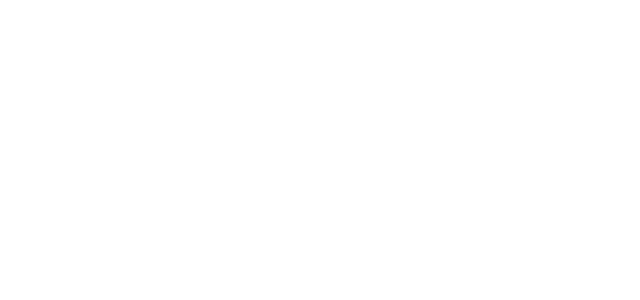
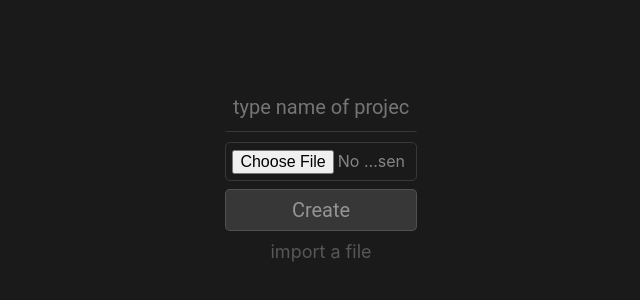
Before and after one commit to bitlxn/OpenDo, a Svelte app: page / in a window 1280 px wide. Shown: the part 228-528 px from the top of the page, without its empty margins (319-959 px from the left). Built offline with nearby package versions, Linux system fonts and the light colour scheme.

Commit message:
made create project page

```diff
--- a/public/global.css
+++ b/public/global.css
@@ -10,6 +10,8 @@
 	padding: 8px;
 	box-sizing: border-box;
 	font-family: -apple-system, BlinkMacSystemFont, "Segoe UI", Roboto, Oxygen-Sans, Ubuntu, Cantarell, "Helvetica Neue", sans-serif;
+	margin: 0;
+	padding: 0;
 }
 
 a {
--- a/src/App.svelte
+++ b/src/App.svelte
@@ -1,8 +1,162 @@
 <script>
+	let fileLocation = "Browse Location";
+	let fileName = "";
+
+	function browseResult(){
+		var fileInput = document.getElementById('fileInput');
+		fileLocation = fileInput.value;
+		console.log(fileLocation);
+	}
+
+	function createFile() {
+		const fileNameHtml = document.getElementById("fileName");
+		// if something is typed in the input box
+		if (fileNameHtml.value != "") {
+			document.getElementById("needName").style.display = "none";
+
+
+		}
+		else {
+			document.getElementById("needName").style.display = "flex";
+
+
+			return;
+		}
+	}
 </script>
 
-<main class="App" id="App">
-</main>
+<div class="App" id="App">
+	<div class="createProject">
+		<input type="text" name="fileNameInputName" class="fileNameInput" id="fileName" placeholder="type name of project here">
+		<input type="file" onchange="browseResult(event)" id="fileInput" class="fileInput">
+		<button class="createProjectButton" on:click={createFile}>Create <span class="hideProject">Project</span></button>
+		<span class="needName" id="needName">You need a name, please enter a name for your project.</span>
+		<span class="importFile">import a file</span>
+	</div>
+</div>
 
 <style>
+	.App {
+		background: rgb(26, 26, 26);
+		width: 100%;
+		height: 100%;
+		display: flex;
+		flex-direction: column;
+		justify-content: center;
+		align-items: center;
+	}
+
+	.createProject {
+		width: 100%;
+		height: 100%;
+		display: flex;
+		flex-direction: column;
+		justify-content: center;
+		align-items: center;
+		text-align: center;
+	}
+
+	.createProject .fileNameInput {
+		width: 15%;
+		text-align: center;
+		height: 50px;
+		border: none;
+		border-bottom: 1px solid rgba(255, 255, 255, 0.13);
+		background: transparent;
+		color: rgb(255, 255, 255);
+		font-size: 20px;
+		font-family: 'Roboto', sans-serif;
+		outline: none;
+	}
+
+	.createProject .fileNameInput:focus {
+		border-bottom: 1px solid rgba(255, 255, 255, 0.452);
+	}
+
+	.createProject .fileNameInput:placeholder-shown {
+		color: rgba(255, 255, 255, 0.466);
+	}
+
+	.createProject .fileInput {
+		background: transparent;
+		color: rgba(255, 255, 255, 0.466);
+		border: solid 1px rgba(255, 255, 255, 0.13);
+		border-radius: 5px;
+		outline: none;
+		width: 15%;
+		cursor: pointer;
+	}
+
+	.createProject .fileInput:hover {
+		background: rgba(255, 255, 255, 0.2);
+		color: rgb(255, 255, 255);
+		box-shadow: 0 10px 17px rgba(0, 0, 0, 0.233);
+	}
+
+	.createProject .fileInput:active {
+		background: rgba(255, 255, 255, 0.466);
+		color: rgb(255, 255, 255);
+		box-shadow: 0 0px 0px rgba(0, 0, 0, 0.233);
+	}
+
+	.createProject .fileInput:focus {
+		background: rgba(255, 255, 255, 0.308);
+		color: rgba(255, 255, 255, 0.836);
+		box-shadow: 0 0px 0px rgba(0, 0, 0, 0.233);
+	}
+
+	.createProject .createProjectButton {
+		text-align: center;
+		background: rgba(255, 255, 255, 0.13);
+		color: rgba(255, 255, 255, 0.466);
+		border: solid 1px rgba(255, 255, 255, 0.13);
+		border-radius: 5px;
+		font-size: 20px;
+		font-family: 'Roboto', sans-serif;
+		outline: none;
+		width: 15%;
+		cursor: pointer;
+	}
+
+	.createProject .createProjectButton:hover {
+		background: rgba(255, 255, 255, 0.2);
+		color: rgb(255, 255, 255);
+		box-shadow: 0 10px 17px rgba(0, 0, 0, 0.233);
+	}
+
+	.createProject .createProjectButton:active {
+		background: rgba(255, 255, 255, 0.466);
+		color: rgb(255, 255, 255);
+		box-shadow: 0 0px 0px rgba(0, 0, 0, 0.233);
+	}
+
+	.createProject .importFile {
+		color: rgba(255, 255, 255, 0.267);
+		font-size: 18px;
+		cursor: pointer;
+	}
+
+	.createProject .importFile:hover {
+		color: rgba(255, 255, 255, 0.801);
+		text-decoration: underline;
+	}
+
+	.createProject .needName {
+		position: relative;
+		display: none;
+		color: rgba(255, 124, 124, 0.514);
+		font-size: 16px;
+		cursor: pointer;
+	}
+
+	@media only screen and (max-width: 1635px) {
+		.createProject .fileNameInput:placeholder-shown {
+			color: transparent;
+		}
+
+		.createProject .hideProject {
+			display: none;
+		}
+	}
+
 </style>
```
Also changed, not shown: 2 other files (tests, documents, lock files or other folders).
